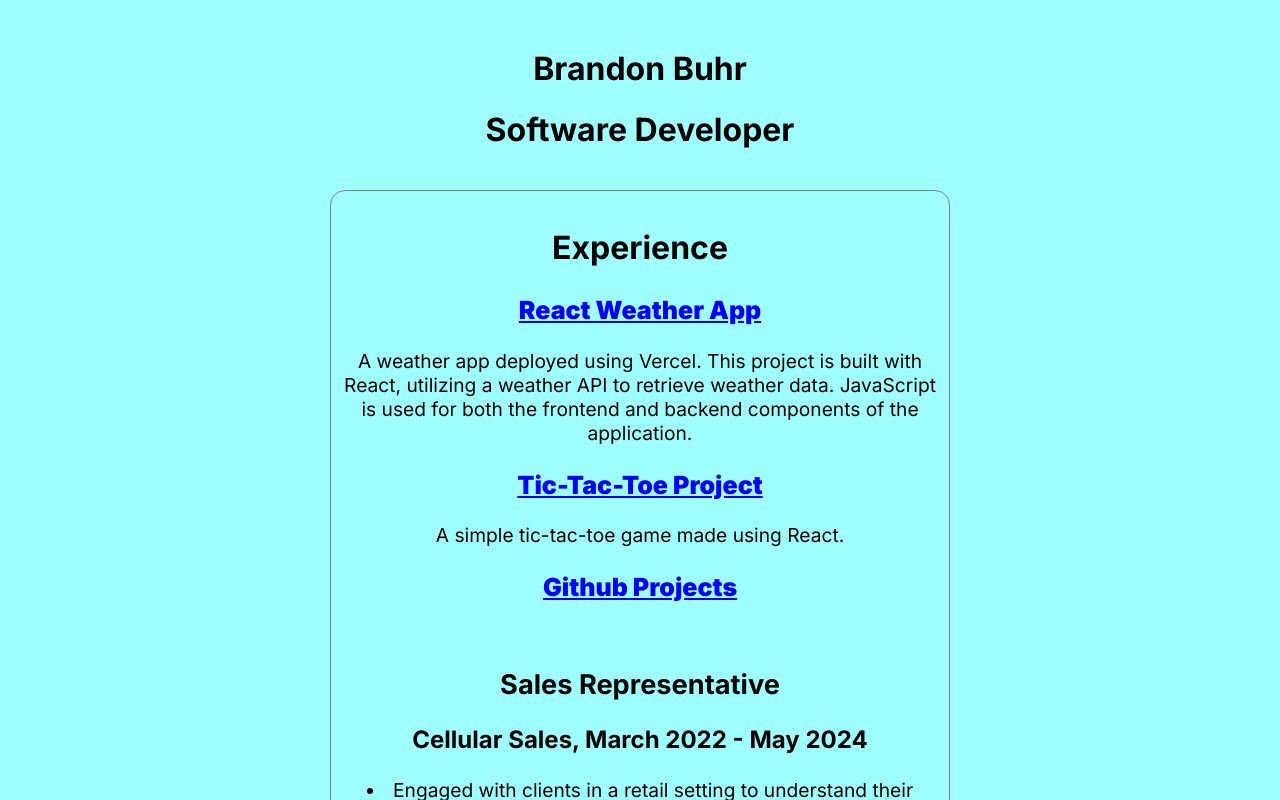
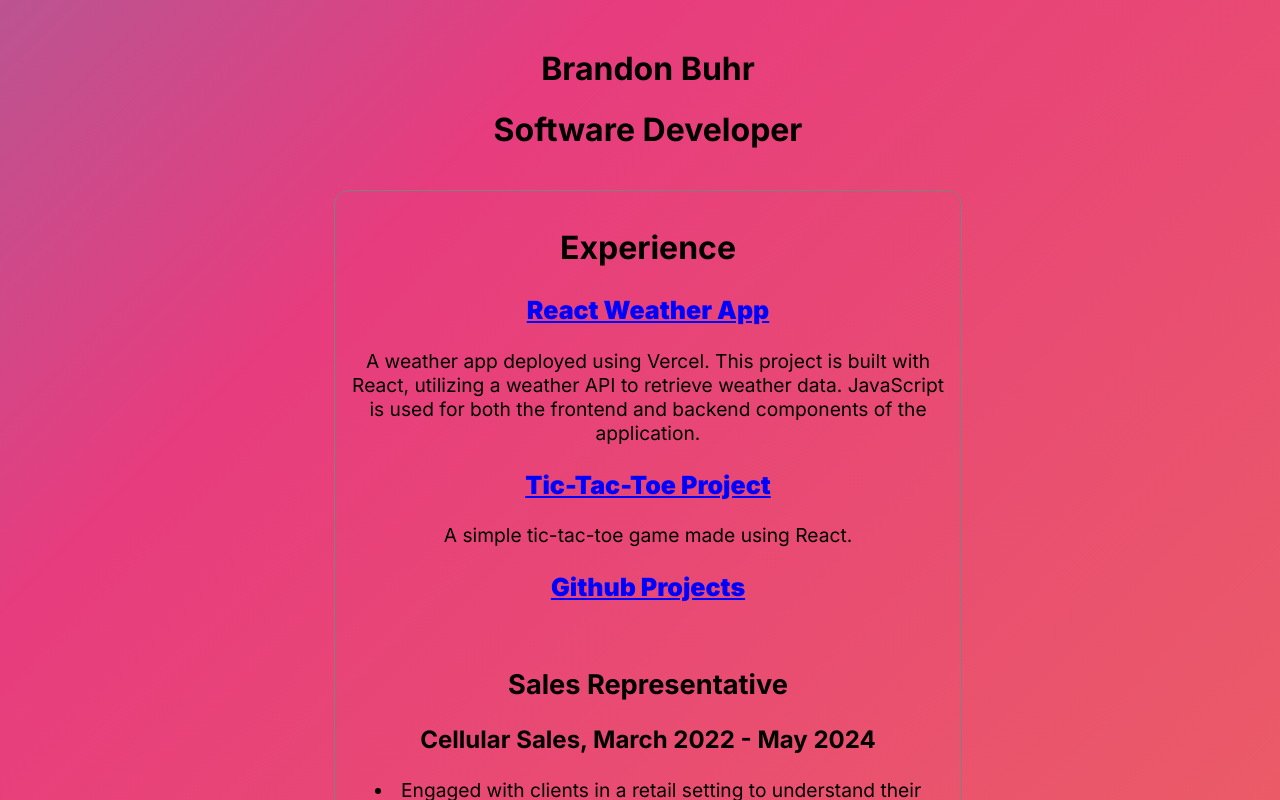
Before and after one commit to brandonbuhr/Brandon-Buhr-Resume, a Next.js app: page / in a window 1280 px wide. Shown: the top 800 px of the page. Built offline with nearby package versions, Linux system fonts and the light colour scheme.

Commit message:
added background animation

```diff
--- a/src/app/globals.css
+++ b/src/app/globals.css
@@ -1,5 +1,24 @@
+html, body {
+  width: 100%;
+  height:100%;
+}
+
 body {
-  background-color: rgb(159, 255, 255);
+    background: linear-gradient(-45deg, #ee7752, #e73c7e, #23a6d5, #23d5ab);
+    background-size: 400% 400%;
+    animation: gradient 15s ease infinite;
+}
+
+@keyframes gradient {
+    0% {
+        background-position: 0% 50%;
+    }
+    50% {
+        background-position: 100% 50%;
+    }
+    100% {
+        background-position: 0% 50%;
+    }
 }
 div {
   text-align: center;
```
